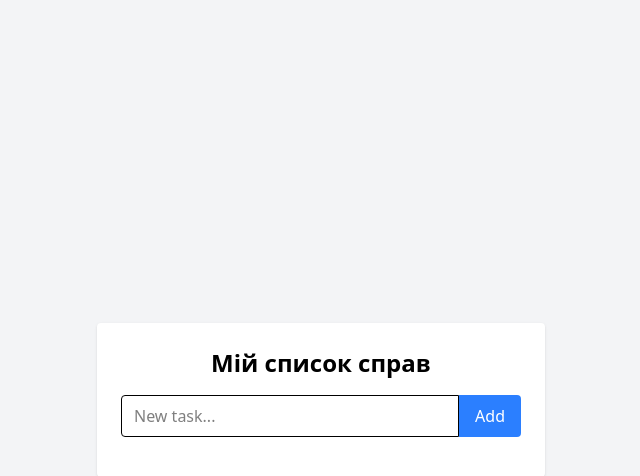
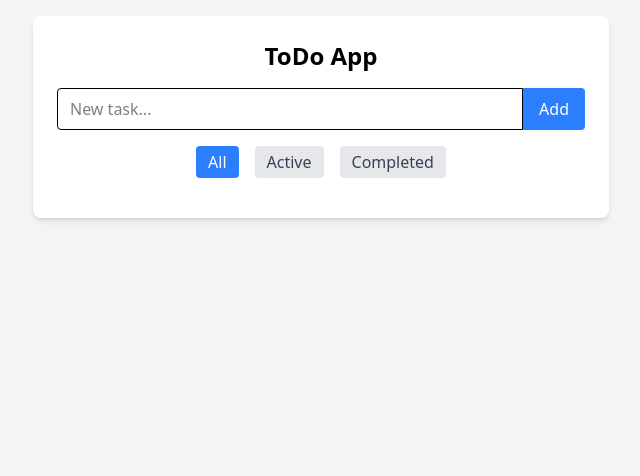
Before and after one commit to YevhLyt95/todoapp, a React (Vite) app: page / in a window 1280 px wide. Shown: the top 476 px of the page, without its empty margins (319-959 px from the left). Built offline with nearby package versions, Linux system fonts and the light colour scheme.

Commit message:
Added filtration of tasks

```diff
--- a/src/App.jsx
+++ b/src/App.jsx
@@ -1,9 +1,27 @@
-import { useState } from "react";
+// App.jsx
+import { useEffect, useState } from 'react';
 import TodoForm from './components/TodoForm';
-import TodoItem from './components/TodoItem';
+import TodoList from './components/TodoList';
+import FilterButtons from './components/FilterButtons';
 
-export default function App(){
+const LOCAL_STORAGE_KEY = 'todo-list';
+
+const App = () => {
+  // main task list
   const [todos, setTodos] = useState([]);
+  // current filter: all | active | completed
+  const [filter, setFilter] = useState('all');
+
+  // loading from localStorage on start
+  useEffect(() => {
+    const saved = JSON.parse(localStorage.getItem(LOCAL_STORAGE_KEY));
+    if (saved) setTodos(saved);
+  }, []);
+
+  // saving to local storage during every change
+  useEffect(() => {
+    localStorage.setItem(LOCAL_STORAGE_KEY, JSON.stringify(todos));
+  }, [todos]);
 
   const addTodo = (text) => {
     const newTodo = {
@@ -15,31 +33,33 @@ export default function App(){
   };
 
   const toggleTodo = (id) => {
-    setTodos(todos.map(todo =>
-      todo.id === id ? {...todo, completed: !todo.completed} : todo
-    ));
+    setTodos(
+      todos.map((todo) =>
+        todo.id === id ? { ...todo, completed: !todo.completed } : todo
+      )
+    );
   };
 
   const deleteTodo = (id) => {
-    setTodos(todos.filter(todo => todo.id !==id));
+    setTodos(todos.filter((todo) => todo.id !== id));
   };
 
+  const filteredTodos = todos.filter((todo) => {
+    if (filter === 'active') return !todo.completed;
+    if (filter === 'completed') return todo.completed;
+    return true;
+  });
+
   return (
-    <div className="min-h-screen bg-gray-100 flex items-center justify-center p-4">
-      <div className="w-full max-w-md bg-white rounded shadow p-6">
-        <h1 className="text-2xl font-bold mb-4 text-center">Мій список справ</h1>
+    <div className="min-h-screen bg-gray-100 p-4">
+      <div className="max-w-xl mx-auto bg-white shadow-md rounded-lg p-6">
+        <h1 className="text-2xl font-bold mb-4 text-center">ToDo App</h1>
         <TodoForm onAdd={addTodo} />
-        <ul>
-          {todos.map(todo => (
-            <TodoItem
-              key={todo.id}
-              todo={todo}
-              onToggle={toggleTodo}
-              onDelete={deleteTodo}
-            />
-          ))}
-        </ul>
+        <FilterButtons currentFilter={filter} setFilter={setFilter} />
+        <TodoList todos={filteredTodos} onToggle={toggleTodo} onDelete={deleteTodo} />
       </div>
     </div>
   );
-}
+};
+
+export default App;
--- /dev/null
+++ b/src/components/FilterButtons.jsx
@@ -0,0 +1,23 @@
+const FilterButtons = ({ currentFilter, setFilter }) => {
+  const filters = ['all', 'active', 'completed'];
+
+  return (
+    <div className="flex justify-center gap-4 my-4">
+      {filters.map((f) => (
+        <button
+          key={f}
+          onClick={() => setFilter(f)}
+          className={`px-3 py-1 rounded ${
+            currentFilter === f
+              ? 'bg-blue-500 text-white'
+              : 'bg-gray-200 text-gray-700'
+          }`}
+        >
+          {f.charAt(0).toUpperCase() + f.slice(1)}
+        </button>
+      ))}
+    </div>
+  );
+};
+
+export default FilterButtons;
--- /dev/null
+++ b/src/components/TodoList.jsx
@@ -0,0 +1,21 @@
+// Component TodoList takes the array of todos and functions onToggle, onDelete
+// and show task list with TodoItem
+
+import TodoItem from './TodoItem';
+
+const TodoList = ({ todos, onToggle, onDelete }) => {
+  return (
+    <ul className="space-y-2">
+      {todos.map((todo) => (
+        <TodoItem
+          key={todo.id}
+          todo={todo}           // pass object todo у TodoItem
+          onToggle={onToggle}   // function of status changing(done/not done)
+          onDelete={onDelete}   // delete function
+        />
+      ))}
+    </ul>
+  );
+};
+
+export default TodoList;
```
